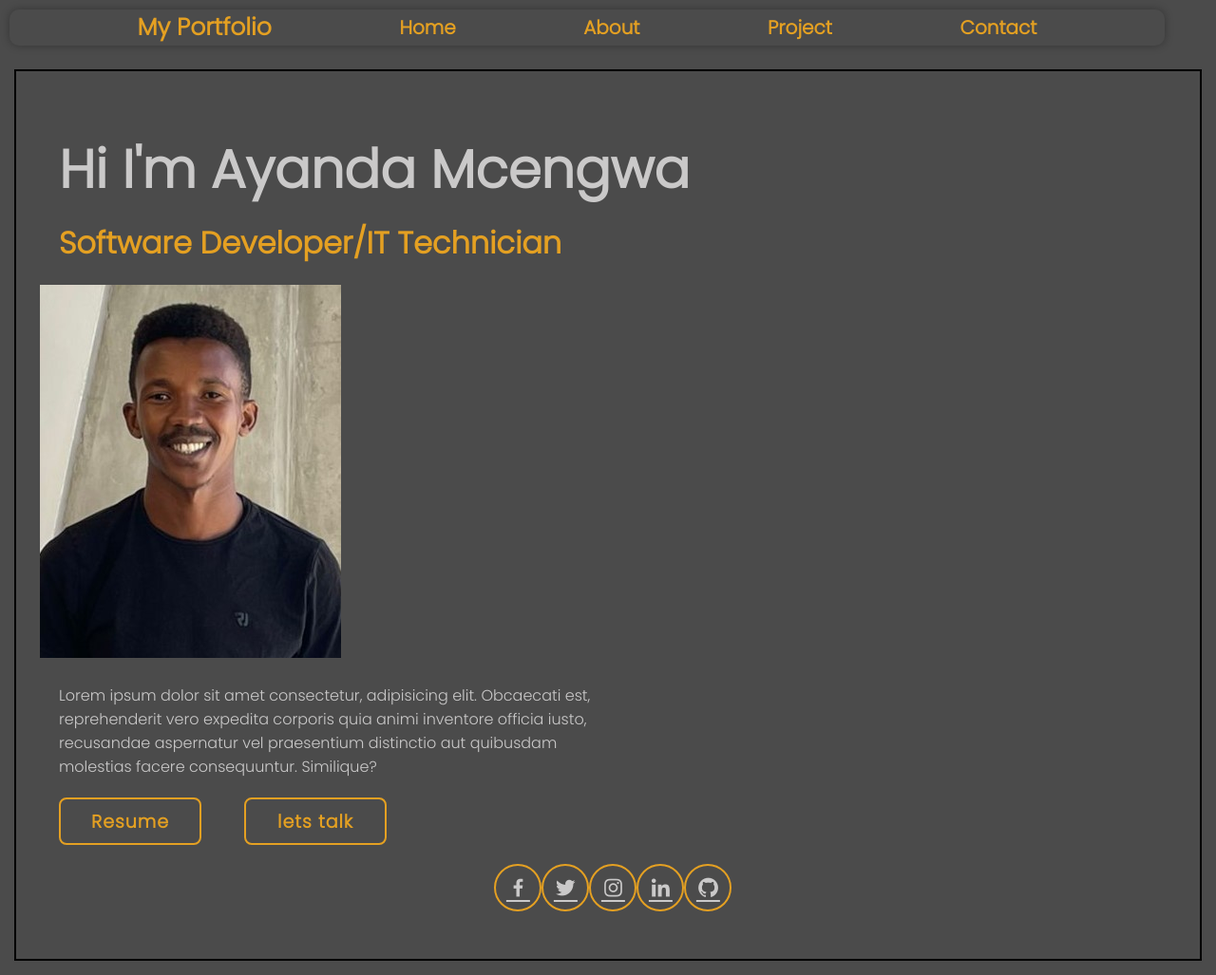
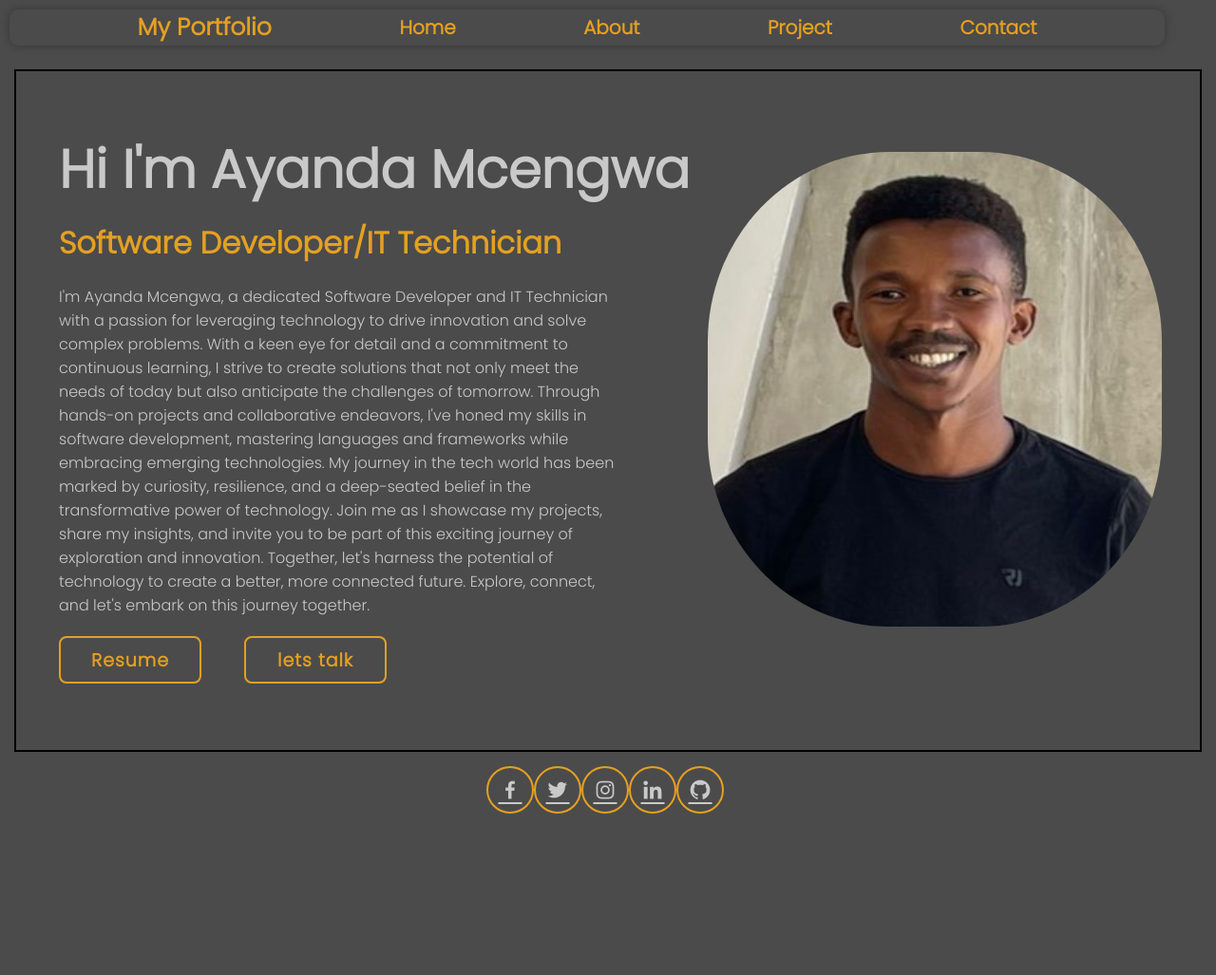
Before and after one commit to McengwaAyanda/Personal-website, a plain HTML site: page Index.html in a window 1280 px wide. Shown: the whole page at 95% size. After the commit the page ends 857 px from the top, so only its background shows below. Drawn offline with nearby package versions, Linux system fonts and the light colour scheme.

Commit message:
edition in the about and index pages

```diff
--- a/CSS/contact.css
+++ b/CSS/contact.css
@@ -145,13 +145,13 @@
   border: 2px solid #e4a022;
   border-radius: 50%;
   font-size: 25px;
-  color: var(--main-color);
+  color:#ffffff99;
   z-index: 1;
   overflow: hidden;
   transition: .5s;
 }
 .home-sci a:hover{
-  color: var(--bg-color);
+  color: #ffffff99;
 }
 .home-sci a::before{
   content: '';
@@ -160,94 +160,10 @@
   left:0;
   width: 0;
   height: 100%;
-  background: #131212;
+  background: #000;
   z-index: -1;
   transition: .4s;
 }
 .home-sci a:hover::before{
   width: 100%;
 }
-.home-sci{
-    bottom: 40px;
-    width: 250px;
-    margin-left: 40%;
-    display: flex;
-    justify-content: space-evenly;
-    text-align: center;
-
-}
-.home-sci a{
-    position: relative;
-    display: inline-flex;
-    justify-content: center;
-    align-items: center;
-    width: 100%;
-    height: 50px;
-    background: transparent;
-    border: 2px solid #e4a022;
-    border-radius: 50%;
-    font-size: 25px;
-    color: var(--main-color);
-    z-index: 1;
-    overflow: hidden;
-    transition: .5s;
-}
-.home-sci a:hover{
-    color: var(--bg-color);
-}
-.home-sci a::before{
-    content: '';
-    position: absolute;
-    top: 0;
-    left:0;
-    width: 0;
-    height: 100%;
-    background: #131212;
-    z-index: -1;
-    transition: .4s;
-}
-.home-sci a:hover::before{
-    width: 100%;
-}
-.home-sci{
-    bottom: 40px;
-    width: 250px;
-    margin-left: 40%;
-    display: flex;
-    justify-content: space-evenly;
-    text-align: center;
-
-}
-.home-sci a{
-    position: relative;
-    display: inline-flex;
-    justify-content: center;
-    align-items: center;
-    width: 100%;
-    height: 50px;
-    background: transparent;
-    border: 2px solid #e4a022;
-    border-radius: 50%;
-    font-size: 25px;
-    color: var(--main-color);
-    z-index: 1;
-    overflow: hidden;
-    transition: .5s;
-}
-.home-sci a:hover{
-    color: var(--bg-color);
-}
-.home-sci a::before{
-    content: '';
-    position: absolute;
-    top: 0;
-    left:0;
-    width: 0;
-    height: 100%;
-    background: #131212;
-    z-index: -1;
-    transition: .4s;
-}
-.home-sci a:hover::before{
-    width: 100%;
-}
--- a/CSS/index.css
+++ b/CSS/index.css
@@ -48,6 +48,8 @@ body {
     height: 100%;
     display: flex;
     align-items: center;
+    justify-content: space-between;
+
 }
 .home-content{
     max-width: 100%;
@@ -57,31 +59,50 @@ body {
     height: 70%;
     border: 2px solid #000000;
     background-color: #4b4b4b;
+
 }
 .home-content h1{
     font-size: 56px;
     font-weight: 700;
     line-height: 1.2;
     margin: 20px;
+    display: flex;
+    align-items: flex-end;
+    justify-content: flex-start;
 }
 .home-content h3{
     font-size: 32px;
     font-weight: 700;
     color: #e4a022;
     margin: 20px;
+    display: flex;
+    align-items: flex-start;
+    justify-content: flex-start;
 }
+
 .home-content p{
     font-size: px;
     margin: 20px;
     width: 50%;
     margin: 20px;
+    display: flex;
+    align-items: flex-end;
+    justify-content: flex-end;
 }
-.image{
+.home .home-content img{
     display: flex;
-    justify-content: center;
+    align-items: end;
+    justify-content: left;
+    flex-direction: row-reverse;
+    float: right;
+    width: 40%;
+    height: 500px;
+    border-radius: 40%;
+    margin: 15px;
 }
 .home-content .btn-box{
     display: flex;
+    text-align: right;
     justify-content: space-between;
     width: 345px;
     height: 50px;
--- a/Index.html
+++ b/Index.html
@@ -22,26 +22,26 @@
     </header>
     <section class="home">
         <div class="home-content">
-
+            <div class="image"><img src="/IMG-20240305-WA0008.jpg" alt="">
             <h1>Hi I'm Ayanda Mcengwa</h1>
             <h3>Software Developer/IT Technician</h3>
-            <img src="/IMG-20240305-WA0008.jpg" alt="">
-            <p>Lorem ipsum dolor sit amet consectetur, adipisicing elit. Obcaecati est, reprehenderit vero expedita corporis quia animi inventore officia iusto, recusandae aspernatur vel praesentium distinctio aut quibusdam molestias facere consequuntur. Similique?</p>
-
+            <p>I'm Ayanda Mcengwa, a dedicated Software Developer and IT Technician with a passion for leveraging technology to drive innovation and solve complex problems. With a keen eye for detail and a commitment to continuous learning, I strive to create solutions that not only meet the needs of today but also anticipate the challenges of tomorrow.
+                Through hands-on projects and collaborative endeavors, I've honed my skills in software development, mastering languages and frameworks while embracing emerging technologies. My journey in the tech world has been marked by curiosity, resilience, and a deep-seated belief in the transformative power of technology.
+                Join me as I showcase my projects, share my insights, and invite you to be part of this exciting journey of exploration and innovation. Together, let's harness the potential of technology to create a better, more connected future.
+                Explore, connect, and let's embark on this journey together.</p>
             <div class="btn-box">
                 <a href="#">Resume</a>
                 <a href="Contact.html">lets talk</a>
-
             </div>
-
-        <div class="home-sci">
-            <a href="https://www.facebook.com/login.php/"><i class='bx bxl-facebook'></i></a>
-            <a href="https://twitter.com/?lang=en-za"><i class='bx bxl-twitter'></i></a>
-            <a href="https://www.instagram.com/?hl=en"><i class='bx bxl-instagram'></i></a>
-            <a href="https://www.linkedin.com/feed/"><i class='bx bxl-linkedin'></i></a>
-            <a href="https://github.com/McengwaAyanda"><i class='bx bxl-github'></i></a>
         </div>
     </div>
     </section>
+    <div class="home-sci">
+        <a href="https://www.facebook.com/login.php/"><i class='bx bxl-facebook'></i></a>
+        <a href="https://twitter.com/?lang=en-za"><i class='bx bxl-twitter'></i></a>
+        <a href="https://www.instagram.com/?hl=en"><i class='bx bxl-instagram'></i></a>
+        <a href="https://www.linkedin.com/feed/"><i class='bx bxl-linkedin'></i></a>
+        <a href="https://github.com/McengwaAyanda"><i class='bx bxl-github'></i></a>
+    </div>
 </body>
 </html>
```
Also changed, not shown: About.html (+9 -5 lines).
